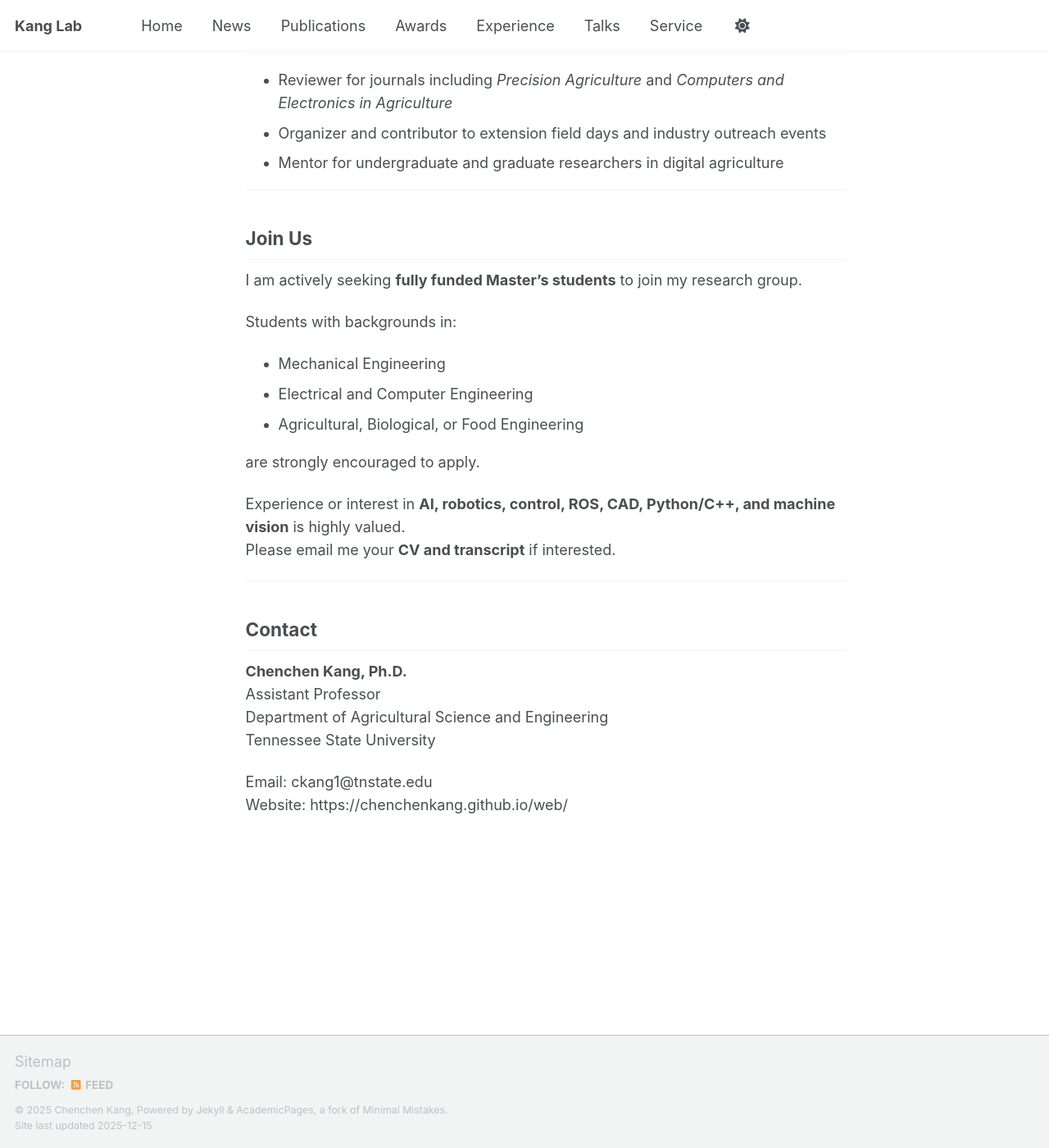
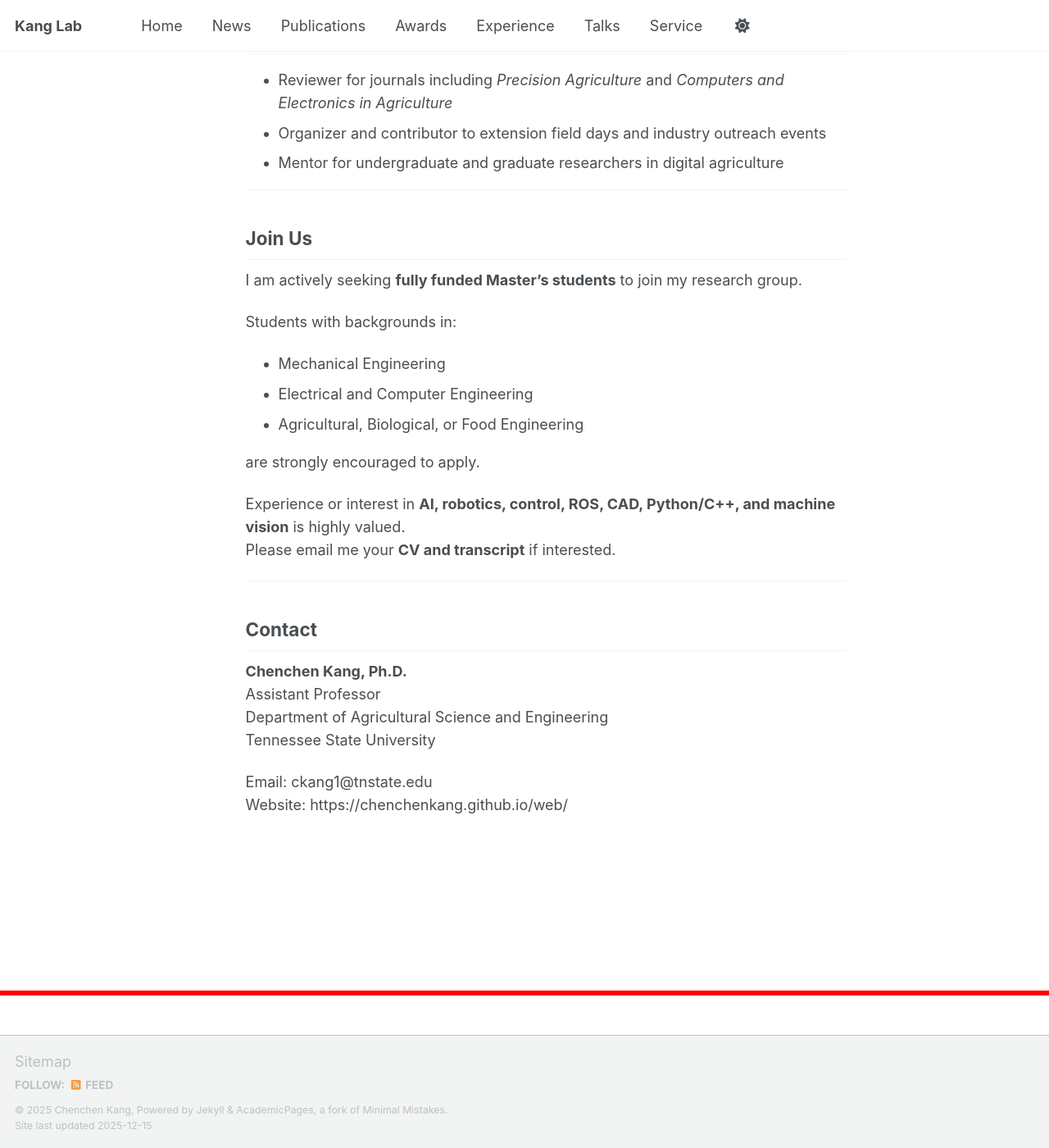
Before and after one commit to ChenchenKang/web, a Jekyll site: the page built from _pages/about.md, in a window 1280 px wide and 1400 px high, scrolled down 2472 px. Shown: the whole window at 82% size. Built offline with Jekyll 4.4.1, drawn with Linux system fonts in a browser that asks for light colours; a script that is not in the unit is left out.

Commit message:
Update custom.css

```diff
--- a/assets/css/custom.css
+++ b/assets/css/custom.css
@@ -31,3 +31,5 @@
 .page__content li {
   line-height: 1.55;
 }
+
+body { outline: 6px solid red !important; }
```
